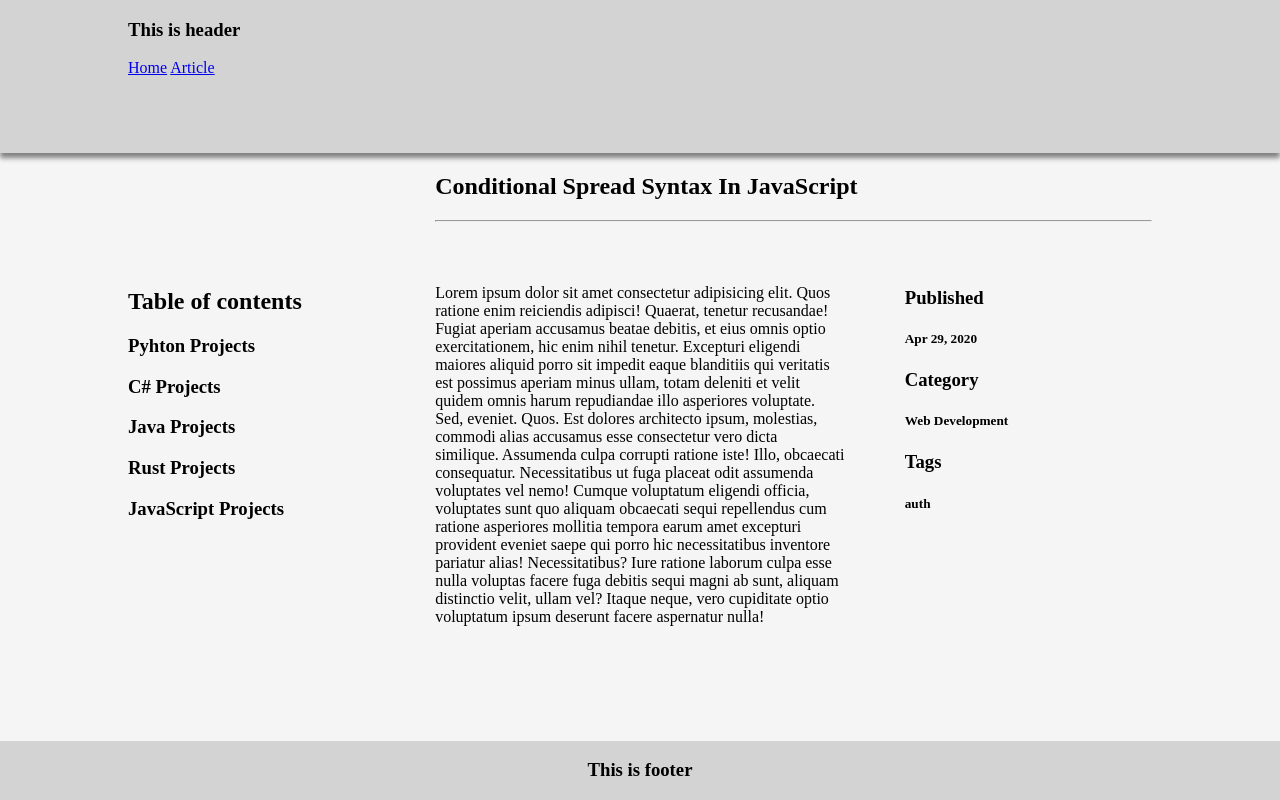
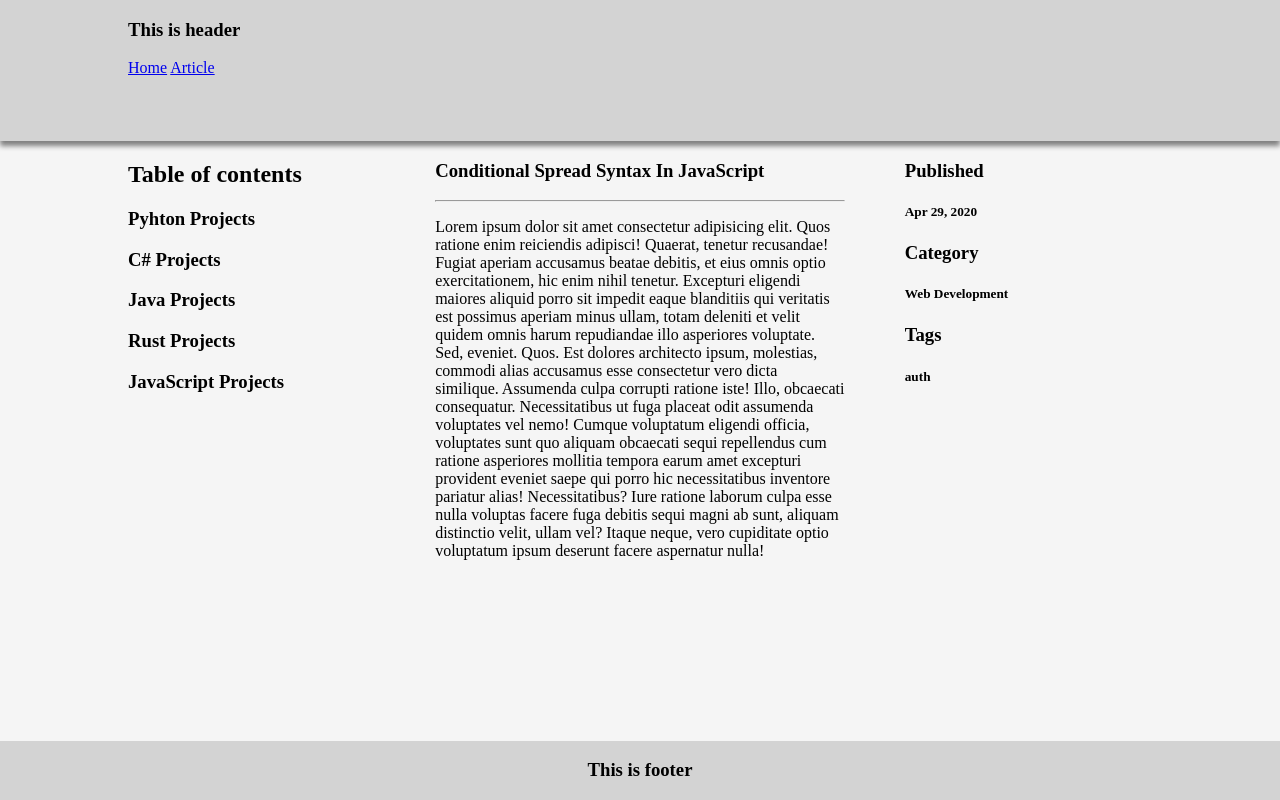
Before and after one commit to farooqalwi/CSS-Grid, a plain HTML site: page article.html in a window 1280 px wide. Drawn offline with Linux system fonts and the light colour scheme.

Commit message:
working on semantic html

```diff
--- a/article.html
+++ b/article.html
@@ -15,21 +15,18 @@
     </header>
 
     <section class="article">
-        <header>
-            <h1>Conditional Spread Syntax In JavaScript</h1>
-            <hr>
-        </header>
-
-        <article class="toc">
+        <section class="toc">
             <h2>Table of contents</h2>
             <h3>Pyhton Projects</h3>
             <h3>C# Projects</h3>
             <h3>Java Projects</h3>
             <h3>Rust Projects</h3>
             <h3>JavaScript Projects</h3>
-        </article>
+        </section>
 
         <article class="post">
+            <h1>Conditional Spread Syntax In JavaScript</h1>
+            <hr>
             <p>
                 Lorem ipsum dolor sit amet consectetur adipisicing elit. Quos ratione enim reiciendis adipisci! Quaerat,
                 tenetur recusandae! Fugiat aperiam accusamus beatae debitis, et eius omnis optio exercitationem, hic
@@ -51,14 +48,14 @@
             </p>
         </article>
 
-        <article class="meta-data">
+        <section class="meta-data">
             <h3>Published</h3>
             <h5>Apr 29, 2020</h5>
             <h3>Category</h3>
             <h5>Web Development</h5>
             <h3>Tags</h3>
             <h5>auth</h5>
-        </article>
+        </section>
     </section>
 
     <footer>
--- a/main.css
+++ b/main.css
@@ -69,29 +69,24 @@ footer{
     display: grid;
     grid-template-columns: repeat(10, 10%);
     grid-template-rows: auto;
-    margin: 0 0 120px 0;
+    margin: 0 0 160px 0;
     padding: 0;
 }
 
-.article > header{
-    grid-column: 4/-1;
-    grid-row: 1;
-    margin: 0;
-}
 
 .toc{
-    grid-row: 2;
+    grid-row: 1;
     grid-column: 1/4;
 
 }
 
 .post{
-    grid-row: 2;
+    grid-row: 1;
     grid-column: 4/8;
 }
 
 .meta-data{
-    grid-row: 2;
+    grid-row: 1;
     grid-column: 8/-1;
     padding: 0 0 0 60px;
 }
```
